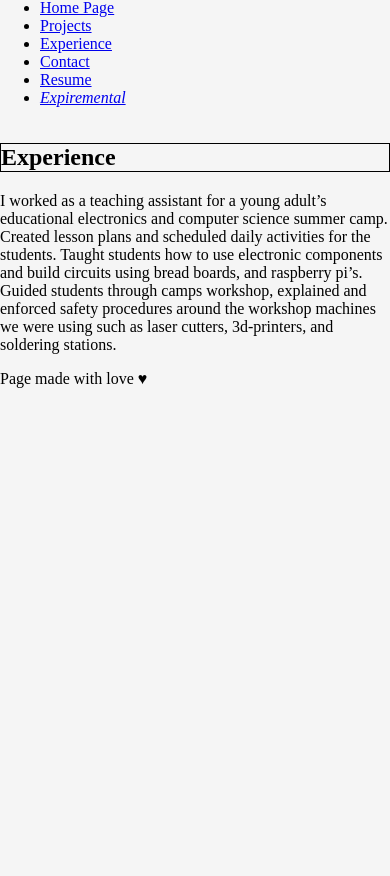
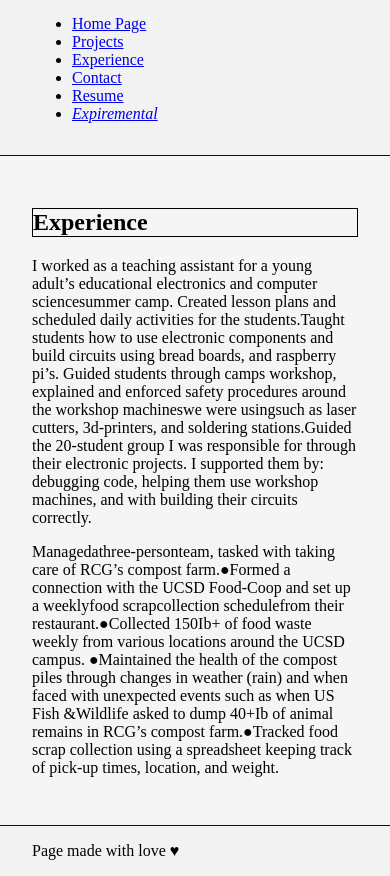
Before and after one commit to aalsadah/cse134b-hw5-portfolio, a website: page experience.html in a window 390 px wide. Shown: the part 83-959 px from the top of the page. Before the commit the page ends 844 px from the top, so only its background shows below. Drawn offline with Linux system fonts and the light colour scheme.

Commit message:
final push for submission

```diff
--- a/experience.html
+++ b/experience.html
@@ -6,6 +6,8 @@
         <title>Ali AlSadah Portfolio</title>
         <link rel="icon" href="/assets/favicon.png" type="image/x-icon">
         <link rel="stylesheet" href="./styles/global.css">
+        <link rel="stylesheet" href="./styles/tokens.css">
+        <link rel="stylesheet" href="./styles/09-grid-holy-grail.css">
     </head>
     <body>
         <header>
@@ -24,11 +26,19 @@
         <main>
             <h2>Experience</h2>
             <p>
-                I worked as a teaching assistant for a young adult’s educational electronics and computer science summer camp.
-                Created lesson plans and scheduled daily activities for the students.
-                Taught students how to use electronic components and build circuits using bread boards, and raspberry pi’s.
-                Guided students through camps workshop, explained and enforced safety procedures around the workshop machines
-                we were using such as laser cutters, 3d-printers, and soldering stations.
+                I worked as a teaching assistant for a young adult’s educational electronics and computer sciencesummer camp. Created
+                lesson plans and scheduled daily activities for the students.Taught students how to use electronic components and
+                build circuits using bread boards, and raspberry pi’s. Guided students through camps workshop, explained and enforced
+                safety procedures around the workshop machineswe were usingsuch as laser cutters, 3d-printers, and soldering
+                stations.Guided the 20-student group I was responsible for through their electronic projects. I supported them by:
+                debugging code, helping them use workshop machines, and with building their circuits correctly.
+            </p>
+            <p>
+                Managedathree-personteam, tasked with taking care of RCG’s compost farm.●Formed a connection with the UCSD Food-Coop and
+                set up a weeklyfood scrapcollection schedulefrom their restaurant.●Collected 150Ib+ of food waste weekly from various
+                locations around the UCSD campus. ●Maintained the health of the compost piles through changes in weather (rain) and when
+                faced with unexpected events such as when US Fish &Wildlife asked to dump 40+Ib of animal remains in RCG’s compost
+                farm.●Tracked food scrap collection using a spreadsheet keeping track of pick-up times, location, and weight.
             </p>
         </main>
         <footer>Page made with love &hearts; </footer>
--- /dev/null
+++ b/styles/09-grid-holy-grail.css
@@ -0,0 +1,69 @@
+body {
+    --nav-width: 10rem;
+    --aside-width: 12rem;
+
+    display: grid;
+    grid-template-areas:
+        "header header header"
+        "nav    main   aside"
+        "footer footer footer";
+    grid-template-columns: var(--nav-width) 1fr var(--aside-width);
+    grid-template-rows: auto 1fr auto;
+    min-height: 100svh;
+
+    >header {
+        grid-area: header;
+        padding: var(--space-2) var(--space-3);
+        border-block-end: var(--border);
+        background: var(--panel);
+    }
+
+    >nav {
+        grid-area: nav;
+        padding: var(--space-2);
+        border-inline-end: var(--border);
+        background: var(--panel);
+
+        ul {
+            margin: 0;
+            padding: 0;
+            list-style: none;
+        }
+    }
+
+    >main {
+        grid-area: main;
+        padding: var(--space-3);
+    }
+
+    >aside {
+        grid-area: aside;
+        padding: var(--space-2);
+        border-inline-start: var(--border);
+        background: var(--panel);
+    }
+
+    >footer {
+        grid-area: footer;
+        padding: var(--space-2) var(--space-3);
+        border-block-start: var(--border);
+        background: var(--panel);
+    }
+
+    @media (max-width: 40rem) {
+        grid-template-areas:
+            "header"
+            "nav"
+            "main"
+            "aside"
+            "footer";
+        grid-template-columns: 1fr;
+        grid-template-rows: auto auto 1fr auto auto;
+
+        >nav,
+        >aside {
+            border-inline: none;
+            border-block-end: var(--border);
+        }
+    }
+}
--- a/styles/global.css
+++ b/styles/global.css
@@ -7,6 +7,7 @@ body{
     font-family: 'Times New Roman', Times, serif;
     background-color: whitesmoke;
 }
+
 h1,h2,h3,h4, h5, h6{
     border: 1px solid;
 }
--- /dev/null
+++ b/styles/tokens.css
@@ -0,0 +1,30 @@
+:root {
+  /* color */
+  --ink: #111;
+  --paper: #fff;
+  --panel: #f2f2f2;
+  --accent: #e30613;
+
+  /* space */
+  --space-1: 0.5rem;
+  --space-2: 1rem;
+  --space-3: 2rem;
+  --space-4: 4rem;
+
+  /* border */
+  --border-style: solid;
+  --border-width: 1px;
+  --rule-width: 4px;
+  --underline-width: 2px;
+  --border: var(--border-width) var(--border-style) var(--ink);
+  --rule: var(--rule-width) var(--border-style) var(--accent);
+
+  /* type */
+  --text-s: 0.875rem;
+  --text-m: 1rem;
+  --text-l: 1.5rem;
+  --text-xl: 2.25rem;
+
+  /* line length */
+  --measure: 62ch;
+}
```
Also changed, not shown: contact.html (+2 -0 lines), expiremental.html (+2 -0 lines), index.html (+2 -2 lines), projects.html (+2 -0 lines), README.md.
